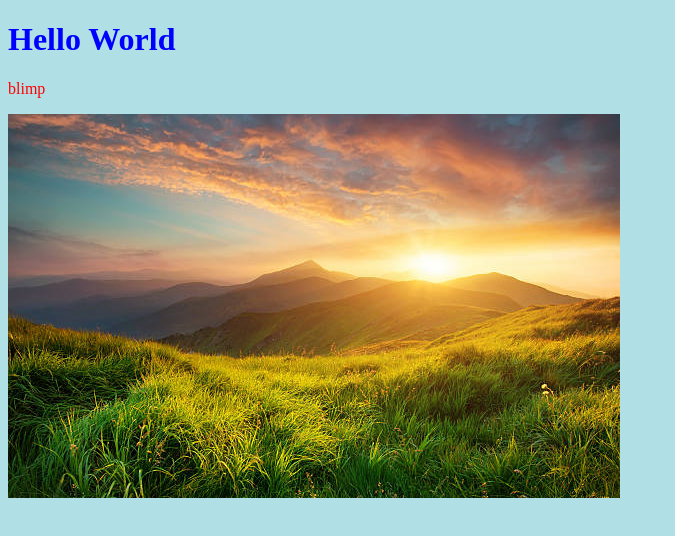
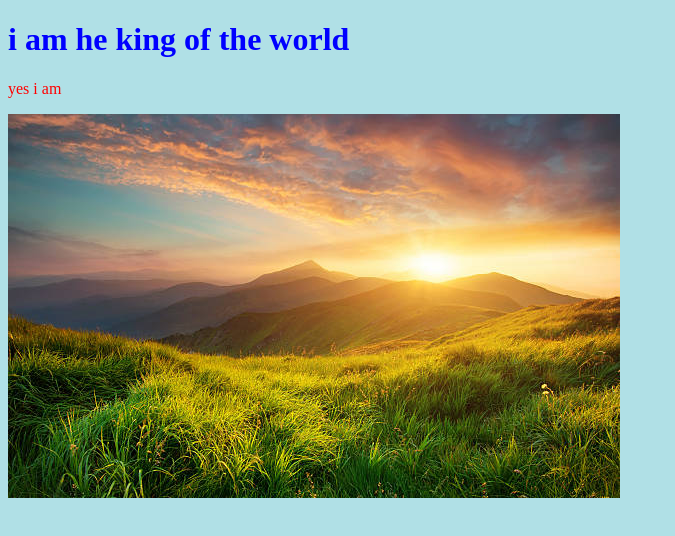
Before and after one commit to pzhiltsoff/pzhiltsoff.github.io, a plain HTML site: page index.html in a window 1280 px wide. Shown: the whole page, without its empty margins (0-675 px from the left). Drawn offline with Linux system fonts and the light colour scheme.

Commit message:
ddd, Aug 8/13/2022, YYYY, 11:01 A +0

```diff
--- a/index.html
+++ b/index.html
@@ -8,8 +8,8 @@
     <link rel="stylesheet" href="styles/style.css">
 </head>
 <body>
-    <h1>Hello World</h1>
-    <p>blimp</p>
+    <h1>i am he king of the world</h1>
+    <p>yes i am</p>
     <img src="images/image.jpg" alt="">
 </body>
 </html>
```
